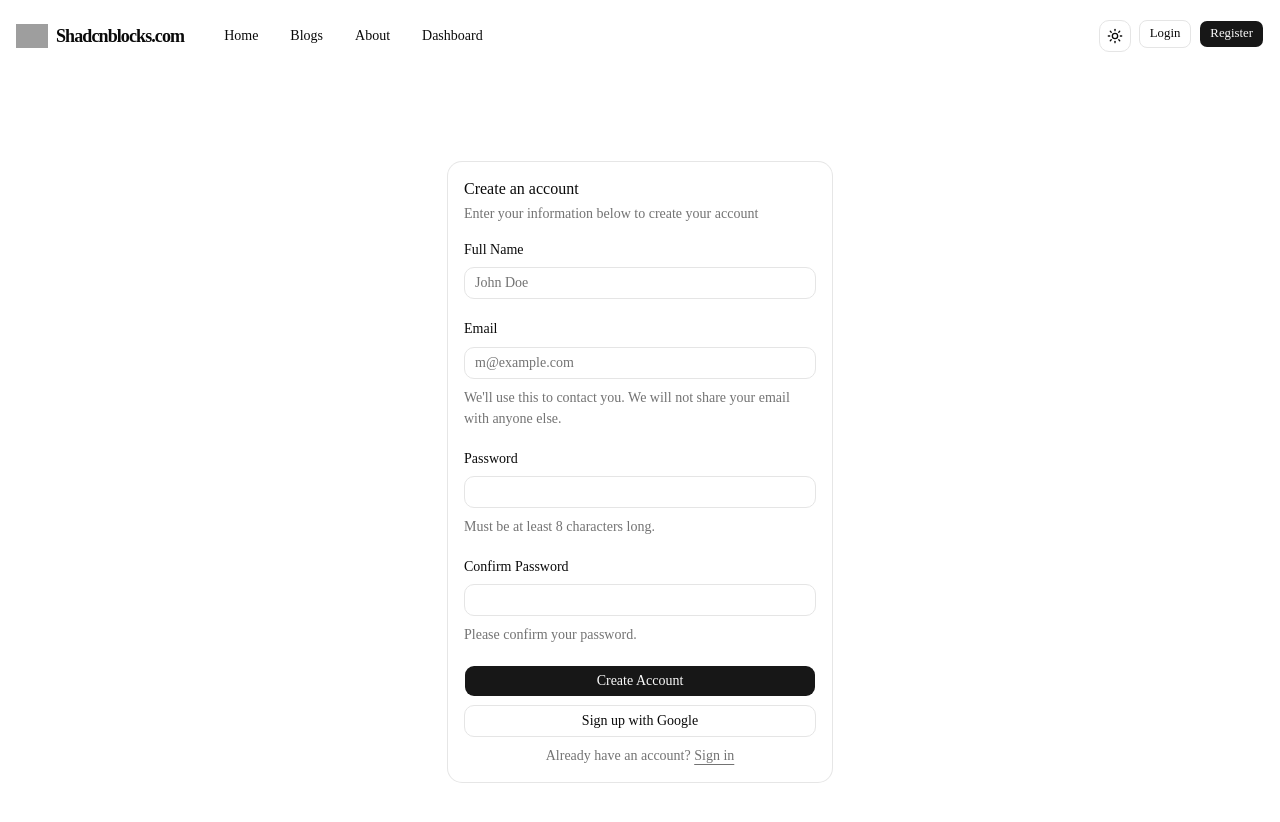
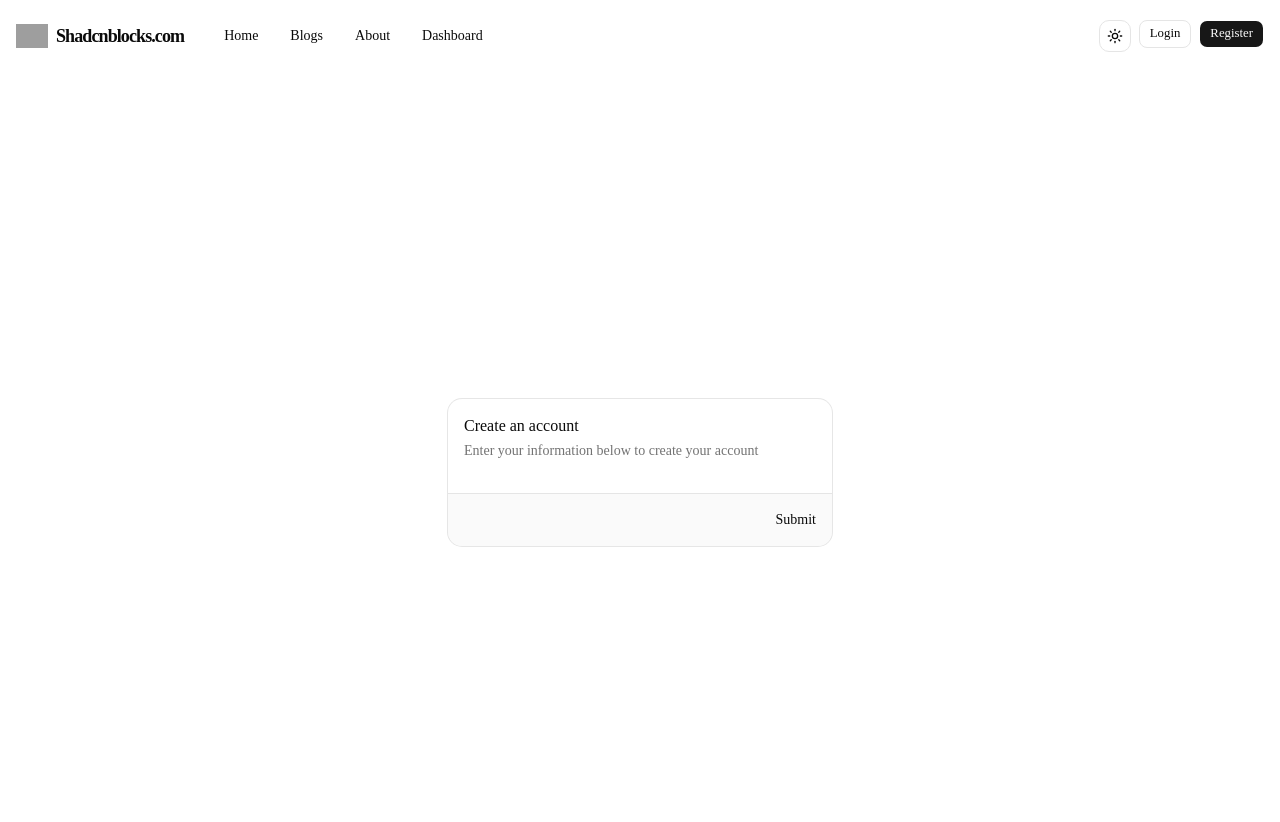
Before and after one commit to DeveloperMonirBD/prisma-blog-client, a Next.js app: page /register in a window 1280 px wide. Shown: the top 822 px of the page. Built offline with nearby package versions, Linux system fonts and the light colour scheme; grey boxes are pictures that could not be loaded.

Commit message:
feat: add initial register form implementation

```diff
--- a/package.json
+++ b/package.json
@@ -11,6 +11,8 @@
   "dependencies": {
     "@base-ui/react": "^1.8.0",
     "@t3-oss/env-nextjs": "^0.13.11",
+    "@tanstack/react-form": "^1.33.5",
+    "@tanstack/react-query": "^5.104.3",
     "better-auth": "^1.7.6",
     "class-variance-authority": "^0.7.1",
     "cn": "^0.3.0",
--- a/src/components/modules/authentication/register-form.tsx
+++ b/src/components/modules/authentication/register-form.tsx
@@ -1,9 +1,30 @@
-import { Button } from '@/components/ui/button';
-import { Card, CardContent, CardDescription, CardHeader, CardTitle } from '@/components/ui/card';
-import { Field, FieldDescription, FieldGroup, FieldLabel } from '@/components/ui/field';
-import { Input } from '@/components/ui/input';
+'use client';
+
+import {
+    Card,
+    CardContent,
+    CardDescription,
+    CardFooter,
+    CardHeader,
+    CardTitle
+} from '@/components/ui/card';
+import { FieldGroup } from '@/components/ui/field';
+import { Button } from '@base-ui/react';
+
+import { useForm } from '@tanstack/react-form';
 
 export function RegisterForm({ ...props }: React.ComponentProps<typeof Card>) {
+    const form = useForm({
+        defaultValues: {
+            name: '',
+            email: '',
+            password: ''
+        },
+        onSubmit: async ({ value }) => {
+            console.log('Submit Clicked');
+        }
+    });
+
     return (
         <Card {...props}>
             <CardHeader>
@@ -13,44 +34,22 @@ export function RegisterForm({ ...props }: React.ComponentProps<typeof Card>) {
                 </CardDescription>
             </CardHeader>
             <CardContent>
-                <form>
+                <form
+                    id="signin-form"
+                    onSubmit={e => {
+                        e.preventDefault();
+                        console.log('Submit Clicked');
+                    }}>
+
                     <FieldGroup>
-                        <Field>
-                            <FieldLabel htmlFor="name">Full Name</FieldLabel>
-                            <Input id="name" type="text" placeholder="John Doe" required />
-                        </Field>
-                        <Field>
-                            <FieldLabel htmlFor="email">Email</FieldLabel>
-                            <Input id="email" type="email" placeholder="m@example.com" required />
-                            <FieldDescription>
-                                We&apos;ll use this to contact you. We will not share your email
-                                with anyone else.
-                            </FieldDescription>
-                        </Field>
-                        <Field>
-                            <FieldLabel htmlFor="password">Password</FieldLabel>
-                            <Input id="password" type="password" required />
-                            <FieldDescription>Must be at least 8 characters long.</FieldDescription>
-                        </Field>
-                        <Field>
-                            <FieldLabel htmlFor="confirm-password">Confirm Password</FieldLabel>
-                            <Input id="confirm-password" type="password" required />
-                            <FieldDescription>Please confirm your password.</FieldDescription>
-                        </Field>
-                        <FieldGroup>
-                            <Field>
-                                <Button type="submit">Create Account</Button>
-                                <Button variant="outline" type="button">
-                                    Sign up with Google
-                                </Button>
-                                <FieldDescription className="px-6 text-center">
-                                    Already have an account? <a href="#">Sign in</a>
-                                </FieldDescription>
-                            </Field>
-                        </FieldGroup>
+
                     </FieldGroup>
-                </form>
+
+                    </form>
             </CardContent>
+            <CardFooter className="flex justify-end">
+                <Button form='signin-form' type="submit">Submit</Button>
+            </CardFooter>
         </Card>
     );
 }
```
Also changed, not shown: 1 other file (tests, documents, lock files or other folders).
